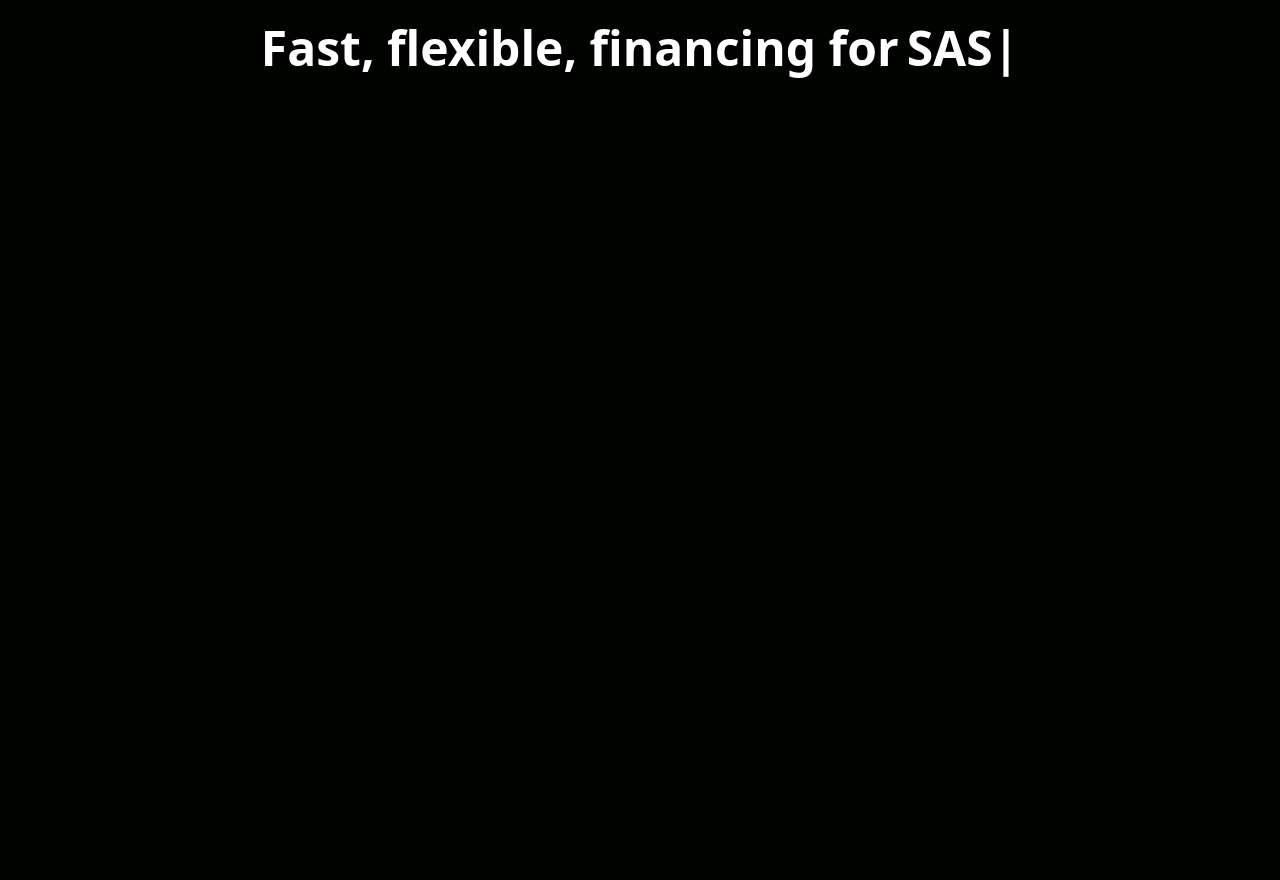
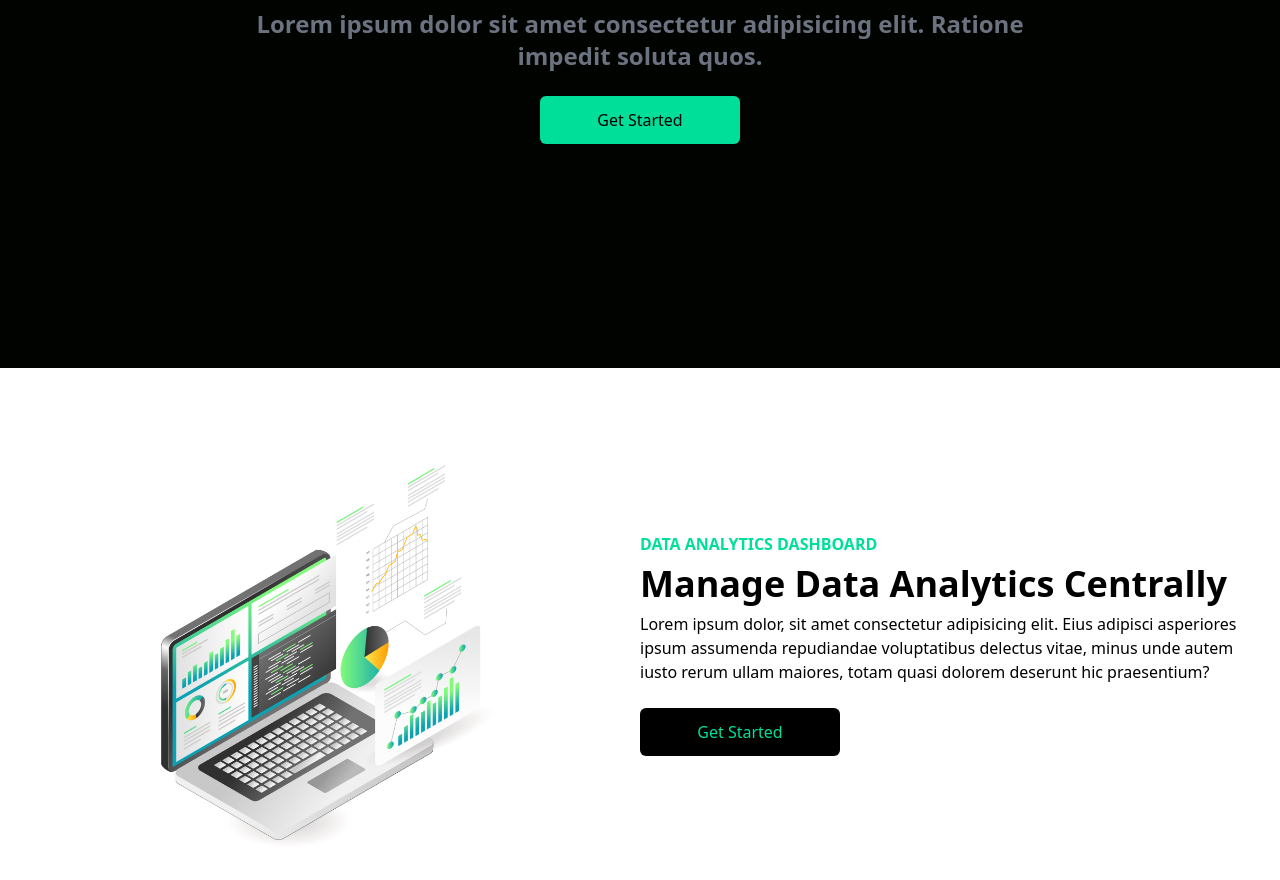
Before and after one commit to senceralp01/React-finance-app, a React (Create React App) app: page / in a window 1280 px wide. Shown: the part 432-1312 px from the top of the page. Before the commit the page ends 800 px from the top, so only its background shows below. Built offline with nearby package versions, Linux system fonts and the light colour scheme.

Commit message:
added Analytics component

```diff
--- a/src/App.js
+++ b/src/App.js
@@ -1,4 +1,5 @@
 import React from "react";
+import Analytics from "./components/Analytics";
 import Hero from "./components/Hero";
 import Navbar from "./components/Navbar";
 
@@ -7,6 +8,7 @@ function App() {
     <div>
       <Navbar />
       <Hero />
+      <Analytics />
     </div>
   );
 }
--- /dev/null
+++ b/src/components/Analytics.jsx
@@ -0,0 +1,20 @@
+import React from 'react'
+import analytics from '../assets/analytics.jpg'
+
+const Analytics = () => {
+  return (
+    <div className='bg-white w-full py-16 px-4'>
+        <div className='max-w-1240px mx-auto grid md:grid-cols-2'>
+            <img className='w-[500px] mx-auto my-4' src={analytics} alt="analytics" />
+            <div className='flex flex-col justify-center'>
+                <p className='text-[#00df9a] font-bold'>DATA ANALYTICS DASHBOARD</p>
+                <h1 className='md:text-4xl sm:text-3xl text-2xl font-bold py-2'>Manage Data Analytics Centrally</h1>
+                <p>Lorem ipsum dolor, sit amet consectetur adipisicing elit. Eius adipisci asperiores ipsum assumenda repudiandae voluptatibus delectus vitae, minus unde autem iusto rerum ullam maiores, totam quasi dolorem deserunt hic praesentium?</p>
+                <button className='bg-black text-[#00df9a] w-[200px] rounded-md font-medium my-6 mx-auto md:mx-0 py-3'>Get Started</button>
+            </div>
+        </div>
+    </div>
+  )
+}
+
+export default Analytics
--- a/src/components/Hero.jsx
+++ b/src/components/Hero.jsx
@@ -8,15 +8,19 @@ const Hero = () => {
             <p className='text-[#00df9a] font-bold p-2'>GROWING WITH DATA ANALYTICS</p>
             <h1 className='md:text-7xl sm:text-6xl text-4xl font-bold md:py-6'>Grow with data.</h1>
             <div className='flex justify-center items-center'>
-                <p className='md:text-5xl sm:text-4xl text-xl font-bold'>Fast, flexible, financing for</p>
+                <p className='md:text-5xl sm:text-4xl text-xl font-bold py-4'>Fast, flexible, financing for</p>
                 <Typed
-                    className='md:text-5xl sm:text-4xl text-xl font-bold pl-2'
+                    className='md:text-5xl sm:text-4xl text-xl font-bold md:pl-4 pl-2'
                     strings={['BTB', 'BTC', 'SASS']}
                     typeSpeed={120}
                     backSpeed={140}
                     loop
                 />
             </div>
+            <p className='md:text-2xl text-xl font-bold text-gray-500'>
+                Lorem ipsum dolor sit amet consectetur adipisicing elit. Ratione impedit soluta quos.
+            </p>
+            <button className='bg-[#00df9a] w-[200px] rounded-md font-medium my-6 mx-auto py-3 text-black'>Get Started</button>
         </div>
     </div>
   )
```
Also changed, not shown: src/assets/analytics.jpg (added).
